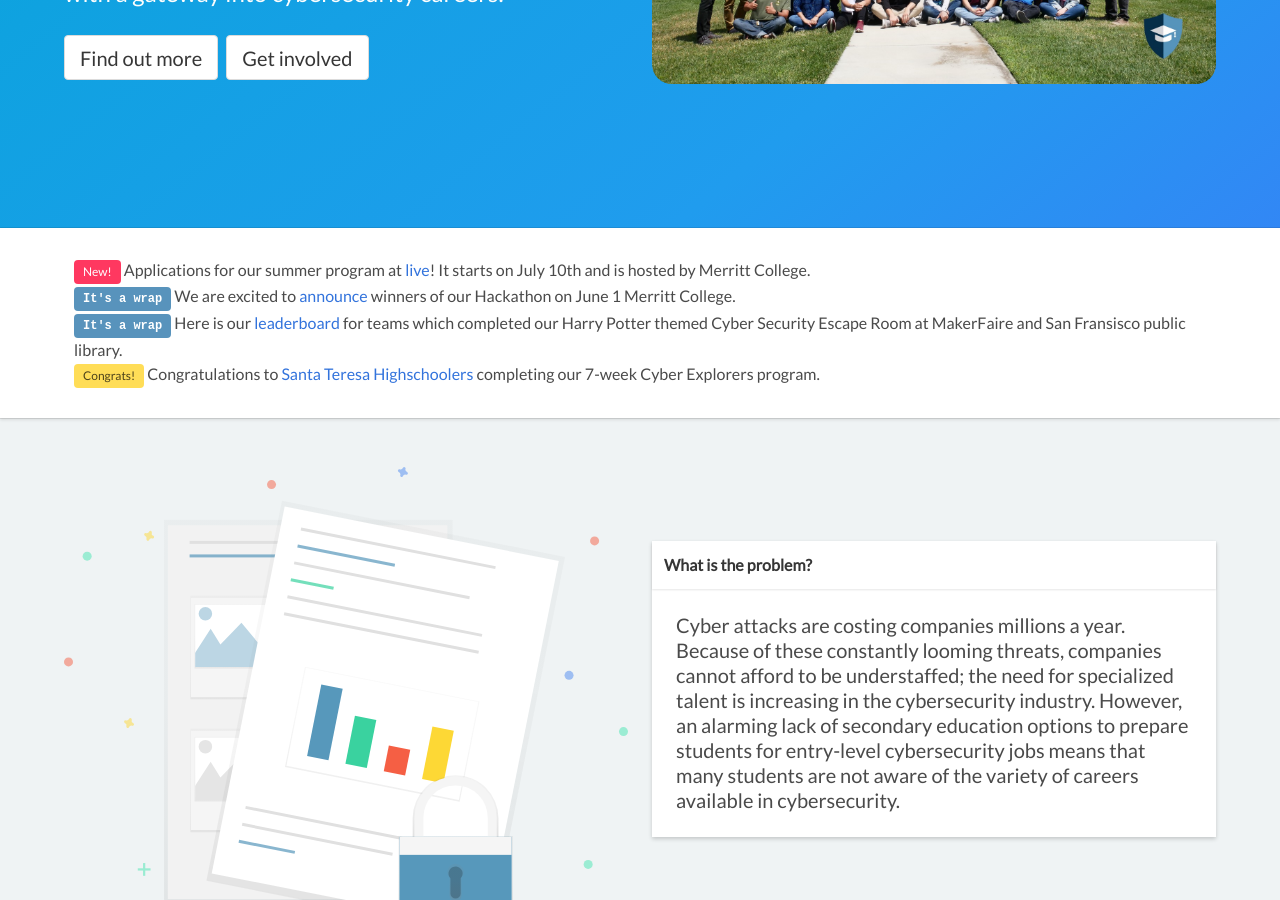
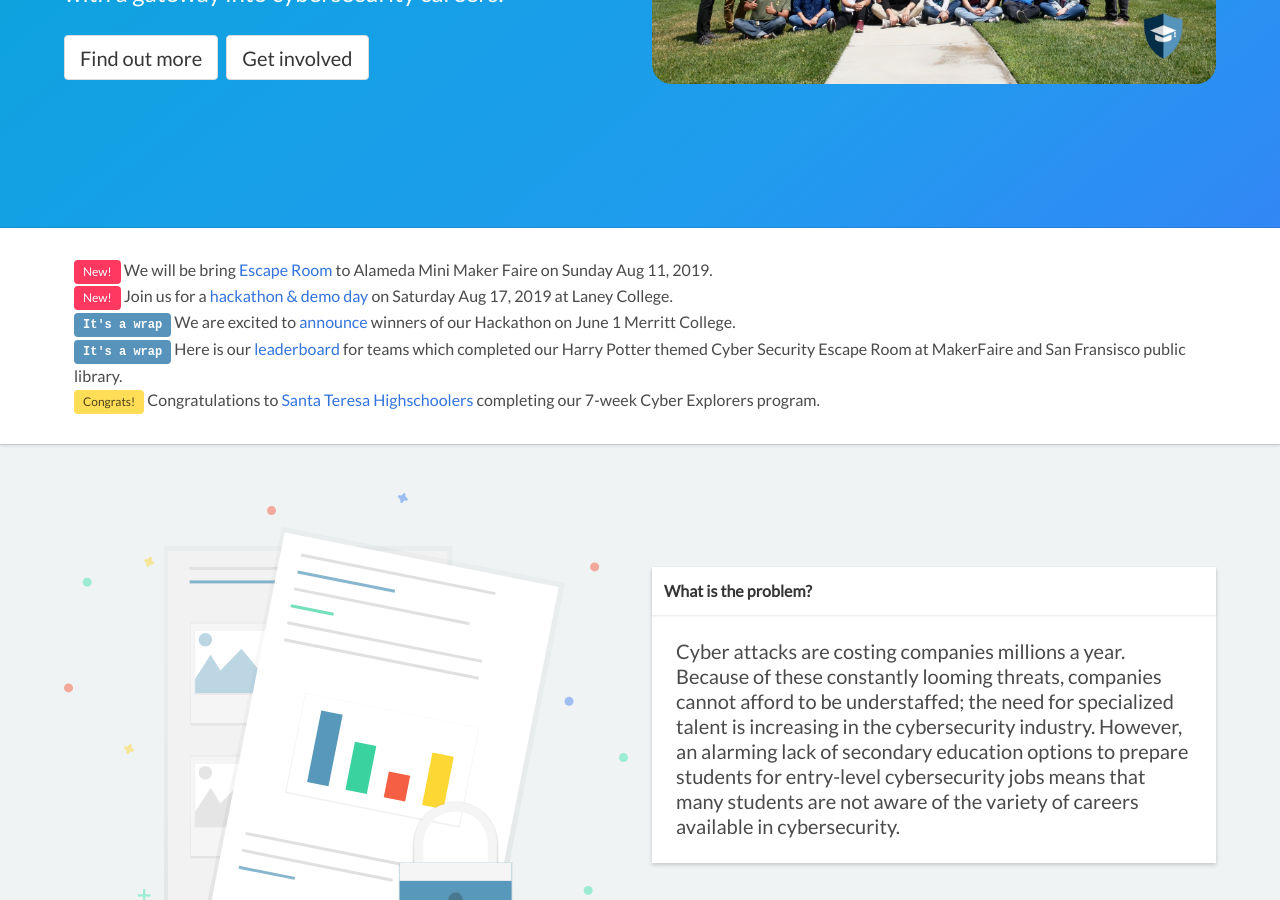
Before and after one commit to cyberdefendersprogram/www-homepage, a Jekyll site: the page built from index.html, in a window 1280 px wide and 900 px high, scrolled down 488 px. Built offline with Jekyll 4.4.1, drawn with Linux system fonts in a browser that asks for light colours; nearby versions of some CDN libraries.

Commit message:
Update index.html

```diff
--- a/index.html
+++ b/index.html
@@ -36,7 +36,8 @@ permalink: /
 <div class="box cta">
   <div class="container">
     <p class="has-text-left">
-        <span class="tag is-danger">New!</span> Applications for our summer program at <a href="/summerprogram">live</a>! It starts on July 10th and is hosted by Merritt College.
+        <span class="tag is-danger">New!</span> We will be bring <a href="/escaperoom">Escape Room</a> to Alameda Mini Maker Faire on Sunday Aug 11, 2019.
+        <br/><span class="tag is-danger">New!</span> Join us for a <a href="/summerprogram">hackathon & demo day</a> on Saturday Aug 17, 2019 at Laney College.
         <br/><span class="tag is-primary">It's a wrap</span> We are excited to <a href="/hackathons">announce</a> winners of our Hackathon on June 1 Merritt College.
         <br/><span class="tag is-primary">It's a wrap</span> Here is our <a href="/escaperoom">leaderboard</a> for teams which completed our Harry Potter themed Cyber Security Escape Room at MakerFaire and San Fransisco public library.
         <br/><span class="tag is-warning">Congrats!</span> Congratulations to <a href="/cyberexplorers">Santa Teresa Highschoolers</a> completing our 7-week Cyber Explorers program.
```
